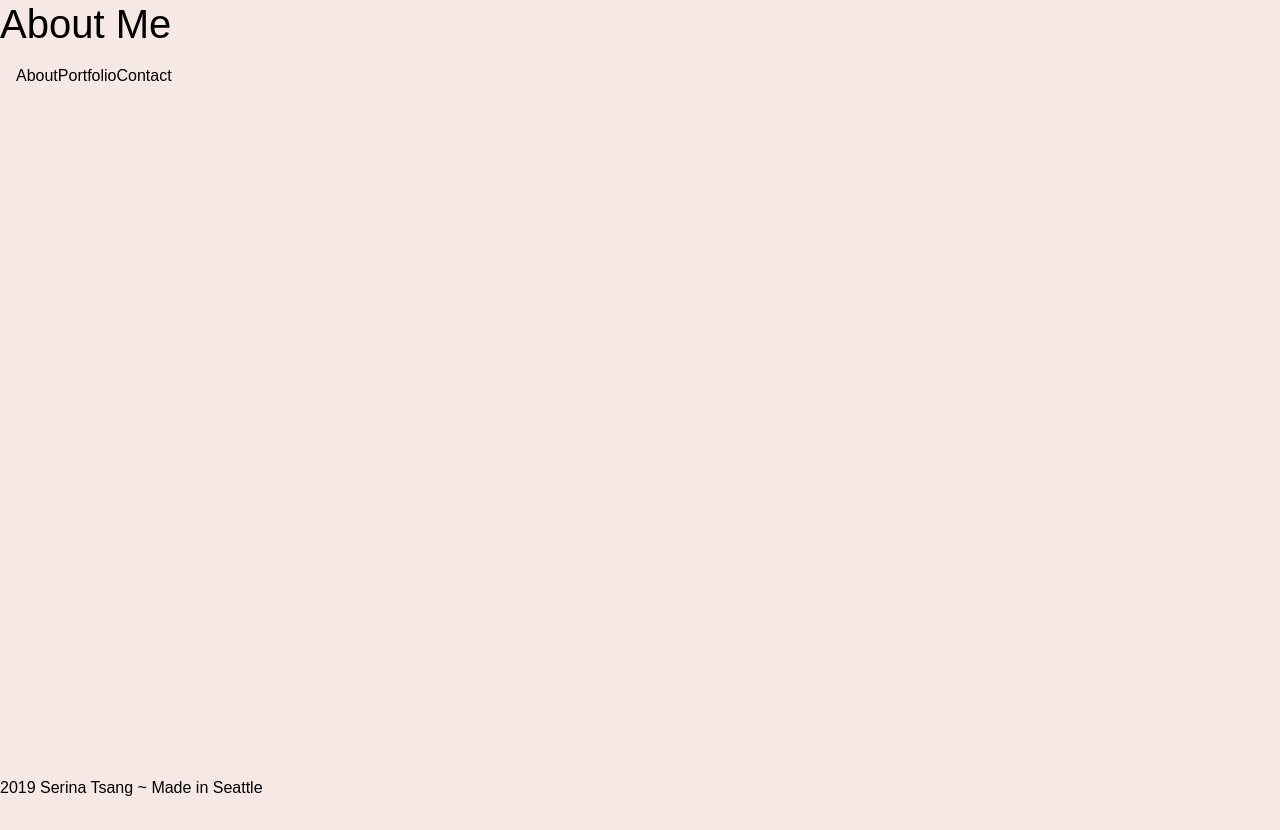
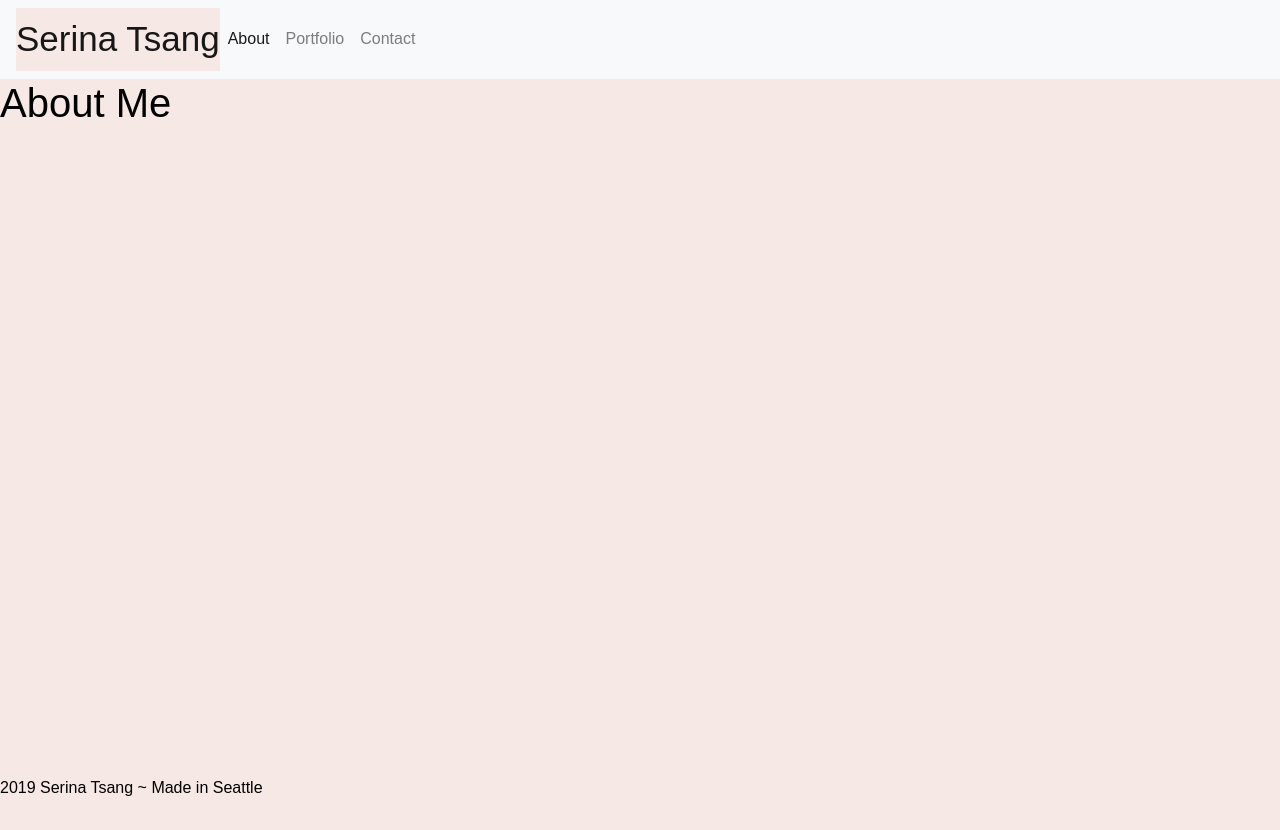
Before and after one commit to serinat/React-Porfolio, a React (Create React App) app in the folder portfolio/: page / in a window 1280 px wide. Built offline with nearby package versions, Linux system fonts and the light colour scheme.

Commit message:
added navbar component

```diff
--- a/portfolio/src/App.js
+++ b/portfolio/src/App.js
@@ -2,10 +2,11 @@
 
 import React from 'react';
 // Import the BrowserRouter, Route and Link components
-import { BrowserRouter, Route, Link } from 'react-router-dom';
+import { BrowserRouter, Route } from 'react-router-dom';
 import About from './pages/About';
 import Portfolio from './pages/Portfolio';
 import Contact from './pages/Contact';
+import Navbar from "./components/Navbar/index.js";
 import Footer from "./components/Footer/index.js";
 
 import './App.css';
@@ -14,20 +15,13 @@ function App() {
   return (
     <BrowserRouter>
       <div className="App">
+        <Navbar />
 
         <Route exact path="/" component={About} />
         <Route exact path="/portfolio" component={Portfolio} />
         <Route exact path="/contact" component={Contact} />
 
-        <div className="navbar">
-          <div className="navbar-sub">
 
-            <Link to="/" className="item">About</Link>
-            <Link to="/portfolio" className="item">Portfolio</Link>
-            <Link to="/contact" className="item">Contact</Link>
-
-          </div>
-        </div>
         <Footer />
       </div>
     </BrowserRouter>
--- /dev/null
+++ b/portfolio/src/components/Navbar/index.js
@@ -0,0 +1,48 @@
+import React from "react";
+import { Link } from "react-router-dom";
+import "./style.css";
+
+// Depending on the current path, this component sets the "active" class on the appropriate navigation link item
+function Navbar() {
+  return (
+    <nav className="navbar navbar-expand-lg navbar-light bg-light">
+      <Link className="navbar-brand" to="/">
+        Serina Tsang
+      </Link>
+      <div>
+        <ul className="navbar-nav">
+          <li className="nav-item">
+            <Link
+              to="/"
+              className={
+                window.location.pathname === "/" || window.location.pathname === "/about"
+                  ? "nav-link active"
+                  : "nav-link"
+              }
+            >
+              About
+            </Link>
+          </li>
+          <li className="nav-item">
+            <Link
+              to="/portfolio"
+              className={window.location.pathname === "/portfolio" ? "nav-link active" : "nav-link"}
+            >
+              Portfolio
+            </Link>
+          </li>
+          <li className="nav-item">
+            <Link
+              to="/contact"
+              className={window.location.pathname === "/contact" ? "nav-link active" : "nav-link"}
+            >
+              Contact
+            </Link>
+          </li>
+        </ul>
+      </div>
+    </nav>
+  );
+}
+
+export default Navbar;
```
Also changed, not shown: portfolio/src/components/Navbar/style.css (added).
